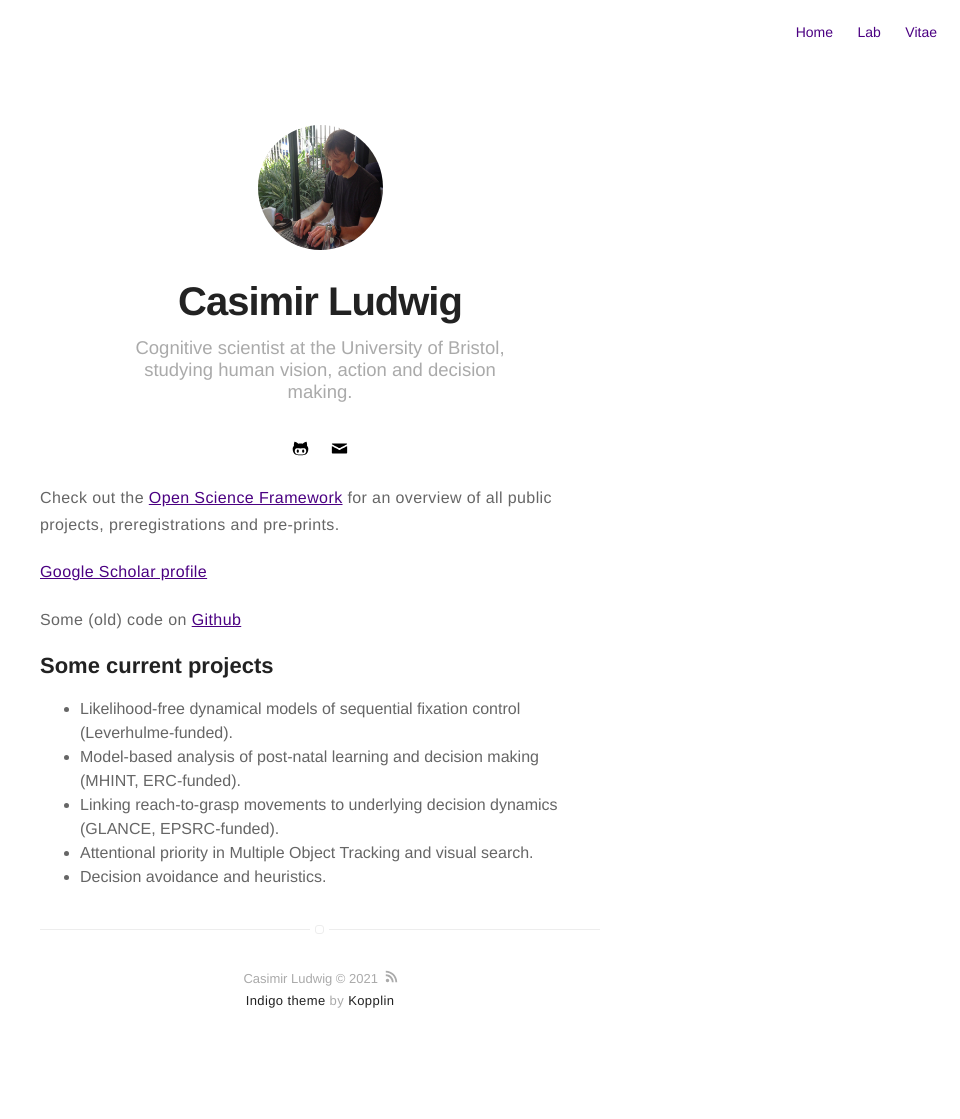
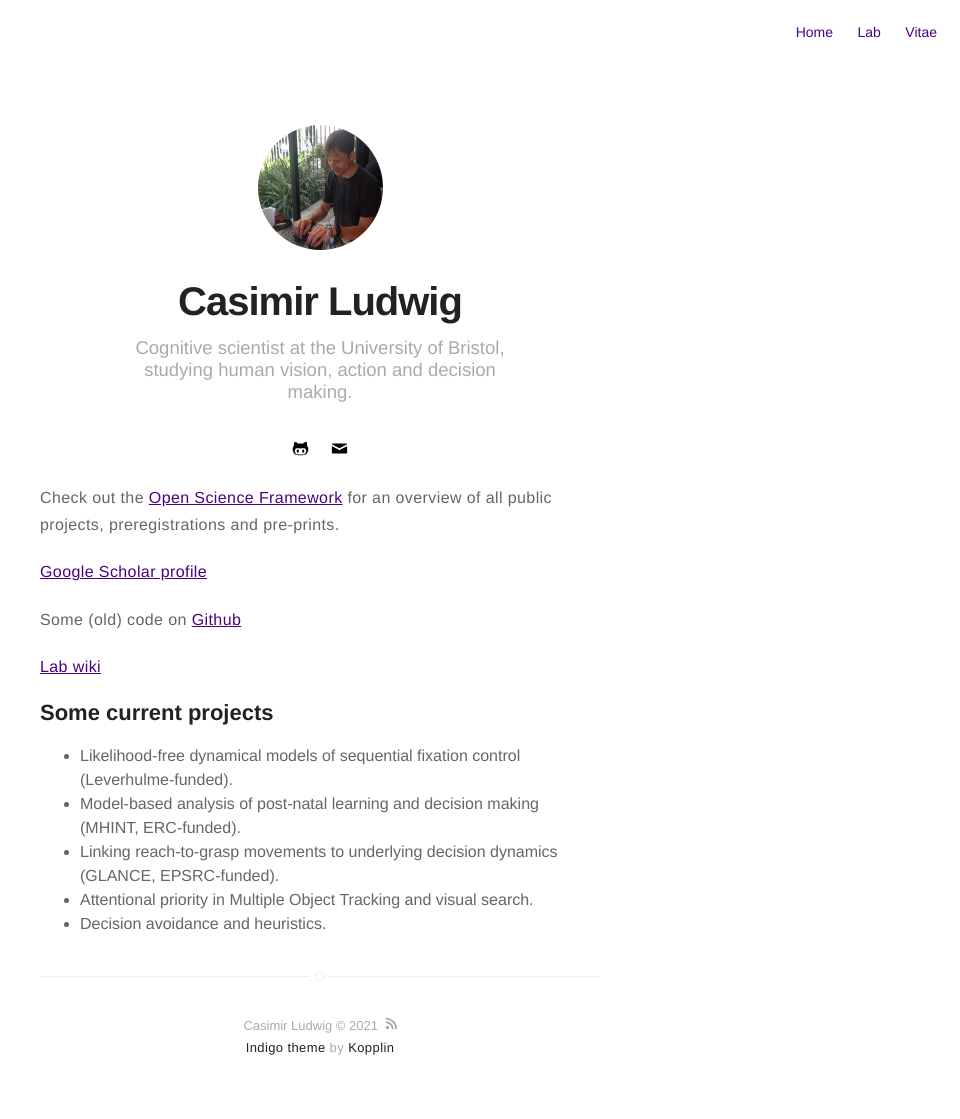
Before and after one commit to CasLudwig/CasLudwig.github.io, a Jekyll site: the page built from projects.md, in a window 1280 px wide. Shown: the whole page, without its empty margins (320-1280 px from the left). Built offline with Jekyll 4.4.1, drawn with Linux system fonts in a browser that asks for light colours; emoji names are drawn with the system emoji font; before the commit the page ends 1072 px from its top, so only the background shows below that.

Commit message:
Update projects.md

```diff
--- a/projects.md
+++ b/projects.md
@@ -9,6 +9,8 @@ Check out the [Open Science Framework](https://osf.io/5awcm/) for an overview of
 
 Some (old) code on [Github](https://github.com/CasLudwig)
 
+[Lab wiki](https://github.com/CasLudwig/CasLudwig.github.io/wiki)
+
 ## Some current projects
 
 - Likelihood-free dynamical models of sequential fixation control (Leverhulme-funded).
```
